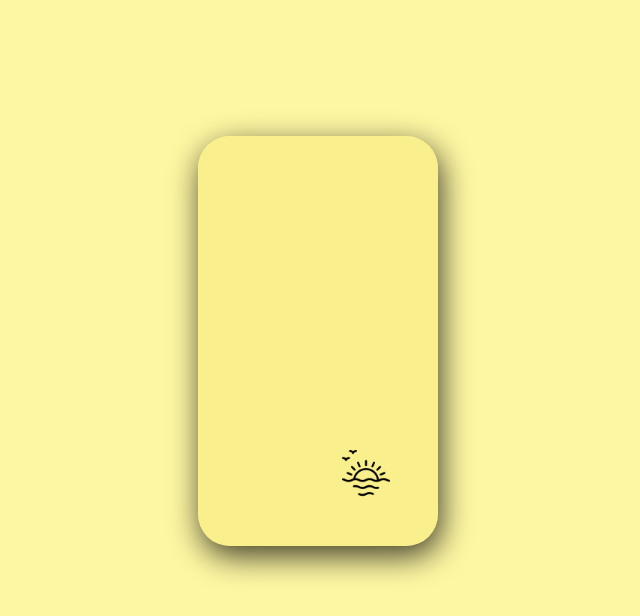
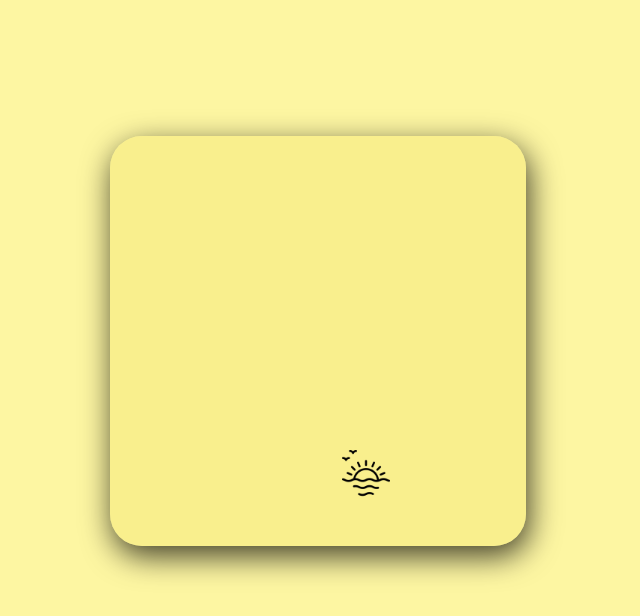
Before and after one commit to csanbardev/el-tiempo-web, a plain HTML site: page index.html in a window 1280 px wide. Shown: the whole page, without its empty margins (322-962 px from the left). Drawn offline with nearby package versions, Linux system fonts and the light colour scheme.

Commit message:
now it's responsive

```diff
--- a/css/styles.css
+++ b/css/styles.css
@@ -9,18 +9,19 @@ body {
 }
 
 #contenedor-principal {
+  border: none;
+  box-shadow: none;
+  margin: 0;
+  min-width: 40vh;
+  min-height: 90vh;
+  overflow: hidden;
   background-color: #f5eb7c88;
-  padding: 3rem;
-  margin-top: 8rem;
-  max-width: 20%;
+  padding: 2rem;
+
   display: flex;
   flex-direction: column;
   align-items: center;
-  border: 1px grey;
-  border-radius: 2rem;
-  -webkit-box-shadow: 3px 10px 31px 0px rgba(0, 0, 0, 0.75);
-  -moz-box-shadow: 3px 10px 31px 0px rgba(0, 0, 0, 0.75);
-  box-shadow: 3px 10px 31px 0px rgba(0, 0, 0, 0.75);
+
 }
 
 .contenedor {
@@ -70,7 +71,7 @@ body {
   font-size: 1.5rem;
 }
 
-.descripcion{
+.descripcion {
   color: #e75454;
   font-size: 1.3em;
 }
@@ -81,6 +82,32 @@ body {
   font-size: 5rem;
 }
 
-#texto-error{
+.sensacion {
+  word-break: keep-all;
+  font-size: 1.2rem;
+}
+
+#texto-error {
   color: #e75454;
 }
+
+
+/* MEDIA-QUERY */
+@media (min-width: 600px) {
+
+  #contenedor-principal {
+    padding: 3rem;
+    margin-top: 8rem;
+    max-width: 20%;
+    min-height: 20%;
+    border: 1px grey;
+    border-radius: 2rem;
+    -webkit-box-shadow: 3px 10px 31px 0px rgba(0, 0, 0, 0.75);
+    -moz-box-shadow: 3px 10px 31px 0px rgba(0, 0, 0, 0.75);
+    box-shadow: 3px 10px 31px 0px rgba(0, 0, 0, 0.75);
+  }
+
+  .sensacion {
+    font-size: 1.3rem;
+  }
+}
```
